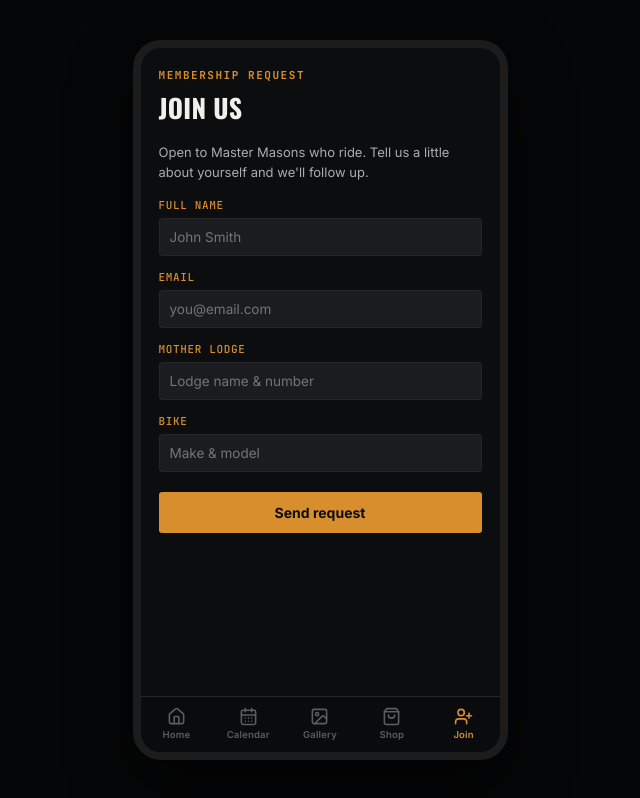
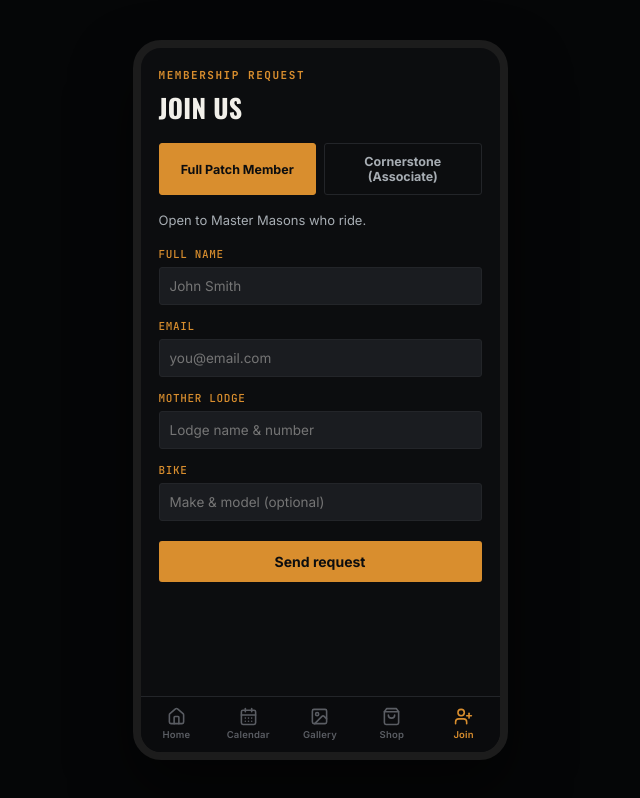
Before and after one commit to Hallstone01/Hallstones-app, a React (Vite) app: page / in a window 1280 px wide. Both pictures are taken after a click on the button "Join". Shown: the whole page, without its empty margins (320-960 px from the left). Built offline with nearby package versions, Linux system fonts and the light colour scheme; no server answers; the database is empty.

Commit message:
Add membership types and conditional lodge field

```diff
--- a/src/components/JoinScreen.jsx
+++ b/src/components/JoinScreen.jsx
@@ -4,11 +4,28 @@ import { supabase } from "../supabaseClient";
 import { Screen, ErrorRow } from "./Screen";
 import { GUNMETAL, GUNMETAL_2, BRASS, CHROME, INK } from "../theme";
 
+const MEMBERSHIP_TYPES = [
+  {
+    key: "patch",
+    label: "Full Patch Member",
+    blurb: "Open to Master Masons who ride.",
+  },
+  {
+    key: "cornerstone",
+    label: "Cornerstone (Associate)",
+    blurb: "Open to anyone who supports the chapter — no Masonic membership required.",
+  },
+];
+
 export default function JoinScreen() {
+  const [membershipType, setMembershipType] = useState("patch");
   const [form, setForm] = useState({ name: "", email: "", lodge: "", bike: "" });
   const [submitting, setSubmitting] = useState(false);
   const [submitted, setSubmitted] = useState(false);
   const [error, setError] = useState(null);
+
+  const isPatch = membershipType === "patch";
+  const activeType = MEMBERSHIP_TYPES.find((t) => t.key === membershipType);
 
   const field = (key, label, placeholder) => (
     <div style={{ marginBottom: 14 }}>
@@ -40,8 +57,9 @@ export default function JoinScreen() {
     const { error } = await supabase.from("join_requests").insert({
       full_name: form.name,
       email: form.email,
-      mother_lodge: form.lodge,
+      mother_lodge: isPatch ? form.lodge : null,
       bike: form.bike,
+      membership_type: membershipType,
     });
     setSubmitting(false);
     if (error) setError(error.message);
@@ -67,13 +85,42 @@ export default function JoinScreen() {
   return (
     <Screen title="Join us" subtitle="MEMBERSHIP REQUEST">
       {error && <ErrorRow message={error} />}
+
+      <div style={{ display: "flex", gap: 8, marginBottom: 16 }}>
+        {MEMBERSHIP_TYPES.map((t) => {
+          const active = t.key === membershipType;
+          return (
+            <button
+              key={t.key}
+              onClick={() => setMembershipType(t.key)}
+              style={{
+                flex: 1,
+                background: active ? BRASS : "transparent",
+                color: active ? INK : CHROME,
+                border: `1px solid ${active ? BRASS : GUNMETAL_2}`,
+                borderRadius: 3,
+                padding: "10px 8px",
+                fontFamily: "'Inter', sans-serif",
+                fontWeight: 700,
+                fontSize: 12.5,
+                cursor: "pointer",
+              }}
+            >
+              {t.label}
+            </button>
+          );
+        })}
+      </div>
+
       <div style={{ fontFamily: "'Inter', sans-serif", fontSize: 13, color: CHROME, marginBottom: 16, lineHeight: 1.5 }}>
-        Open to Master Masons who ride. Tell us a little about yourself and we'll follow up.
+        {activeType.blurb}
       </div>
+
       {field("name", "FULL NAME", "John Smith")}
       {field("email", "EMAIL", "you@email.com")}
-      {field("lodge", "MOTHER LODGE", "Lodge name & number")}
-      {field("bike", "BIKE", "Make & model")}
+      {isPatch && field("lodge", "MOTHER LODGE", "Lodge name & number")}
+      {field("bike", "BIKE", "Make & model (optional)")}
+
       <button
         disabled={submitting}
         onClick={submit}
```
